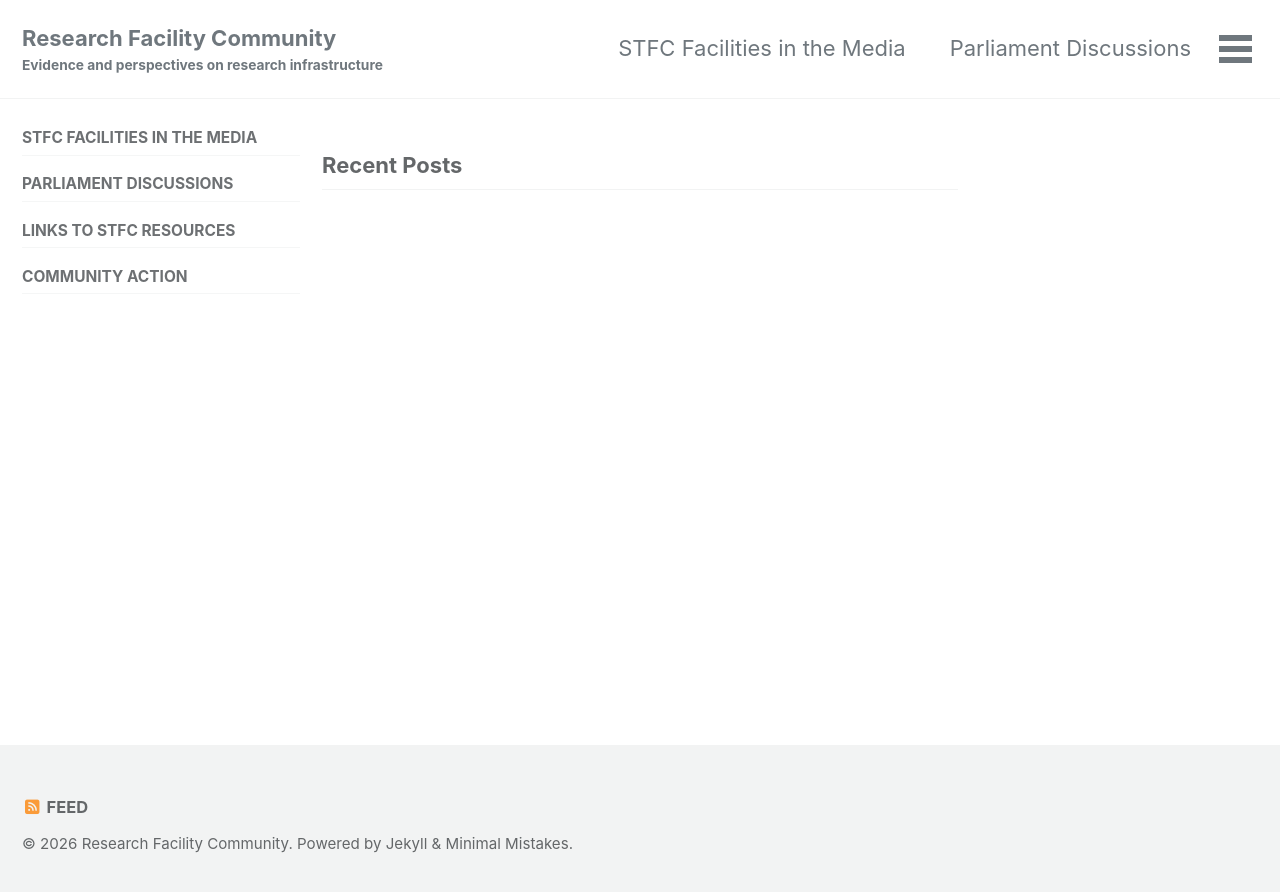
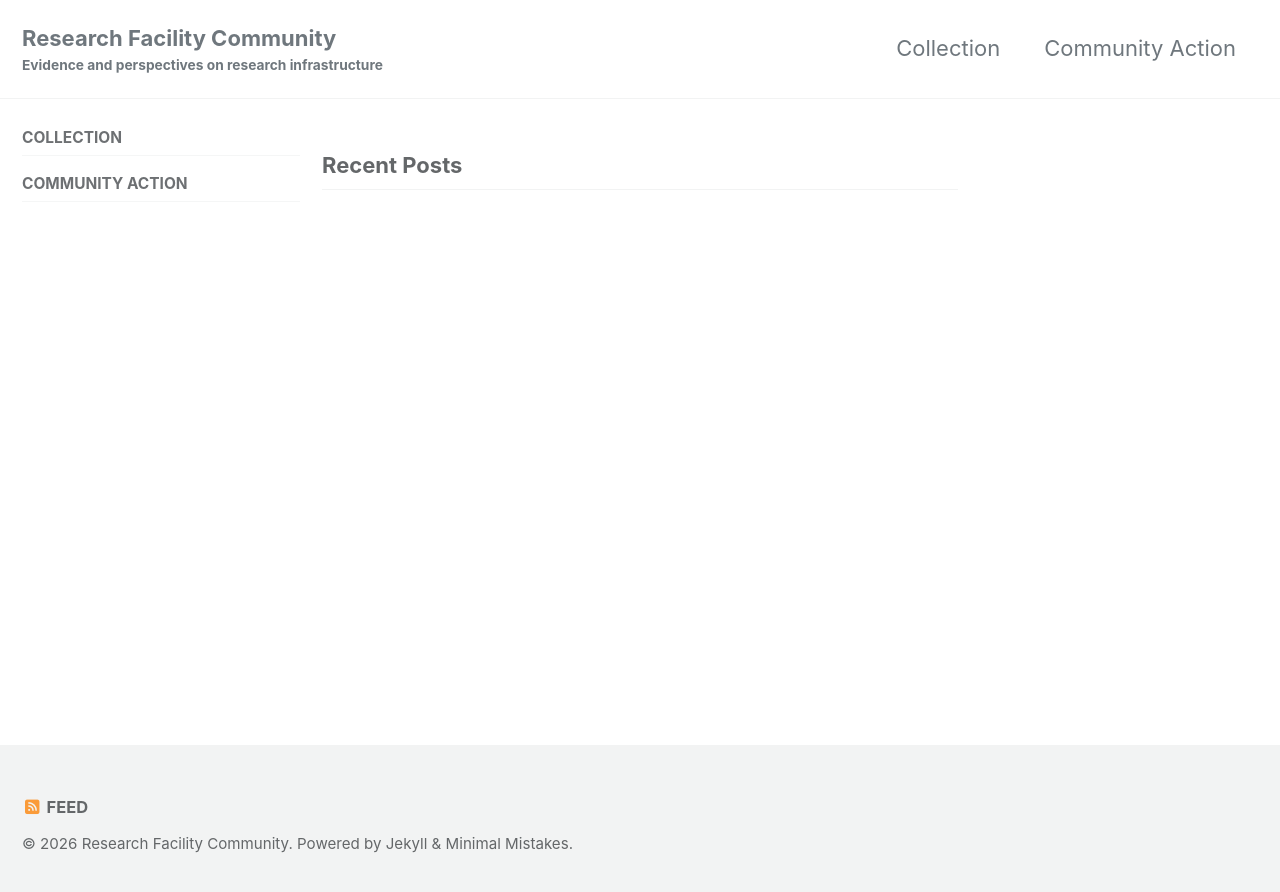
Before and after one commit to research-facilities-community/index, a Jekyll site: the page built from index.html, in a window 1280 px wide. Shown: the top 892 px of the page. Built offline with Jekyll 4.4.1, drawn with Linux system fonts in a browser that asks for light colours; cached includes are drawn as plain includes; the list of posts is cut into pages by our own code.

Commit message:
Update navigation links in navigation.yml
Replaced several navigation links with a new 'Collection' link and updated 'Community Action' link.

```diff
--- a/_data/navigation.yml
+++ b/_data/navigation.yml
@@ -2,14 +2,10 @@
 main:
 #  - title: "Quick-Start Guide"
 #    url: https://mmistakes.github.io/minimal-mistakes/docs/quick-start-guide/
-  - title: "STFC Facilities in the Media"
-    url: #
-  - title: "Parliament Discussions"
-    url: #
-  - title: "Links to STFC Resources"
-    url: #
+  - title: "Collection"
+    url: /_pages/collection.md
   - title: "Community Action"
-    url: #
+    url:  /_pages/action.md
   # - title: "About"
   #   url: https://mmistakes.github.io/minimal-mistakes/about/
   # - title: "Sample Posts"
```
